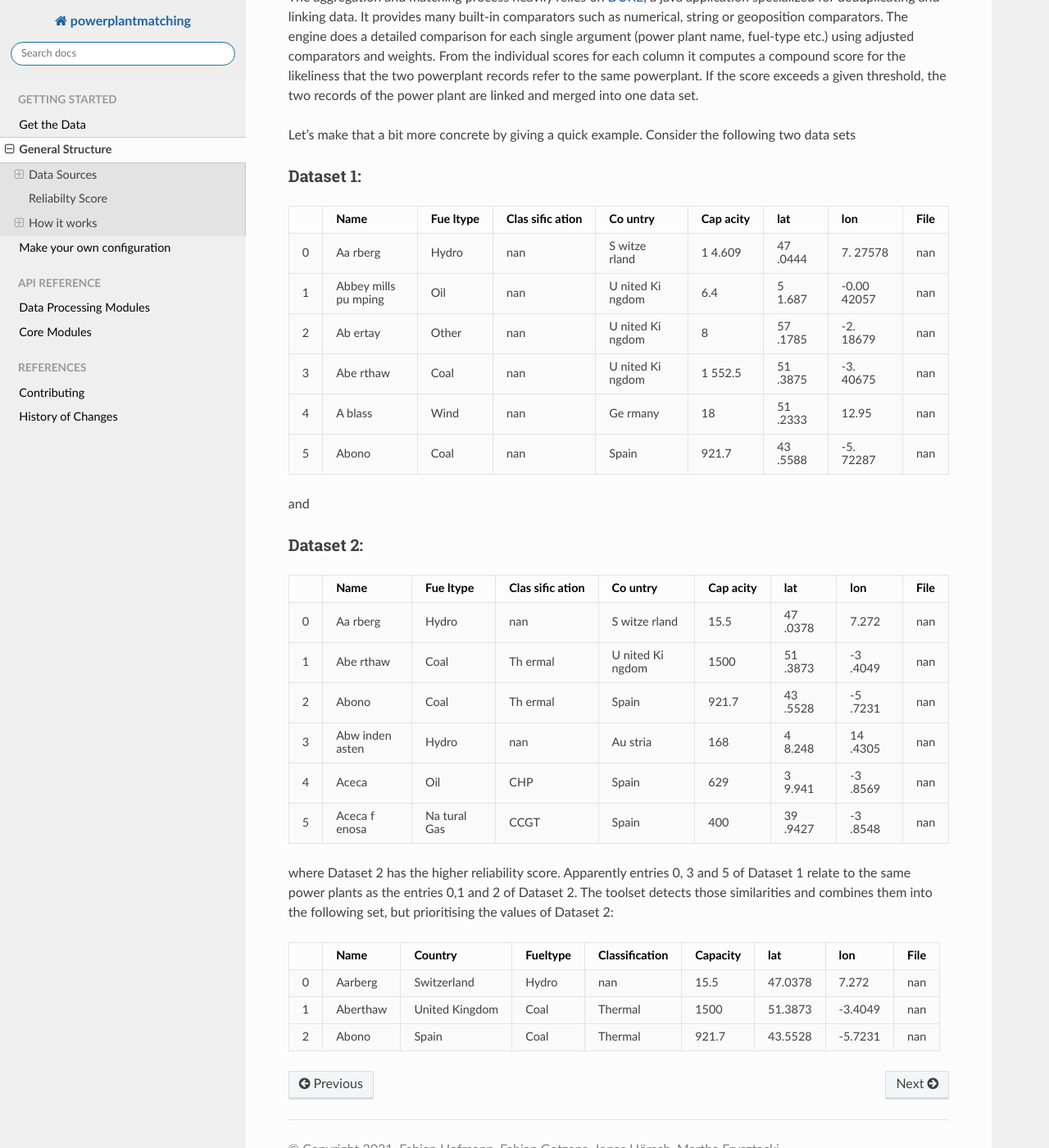
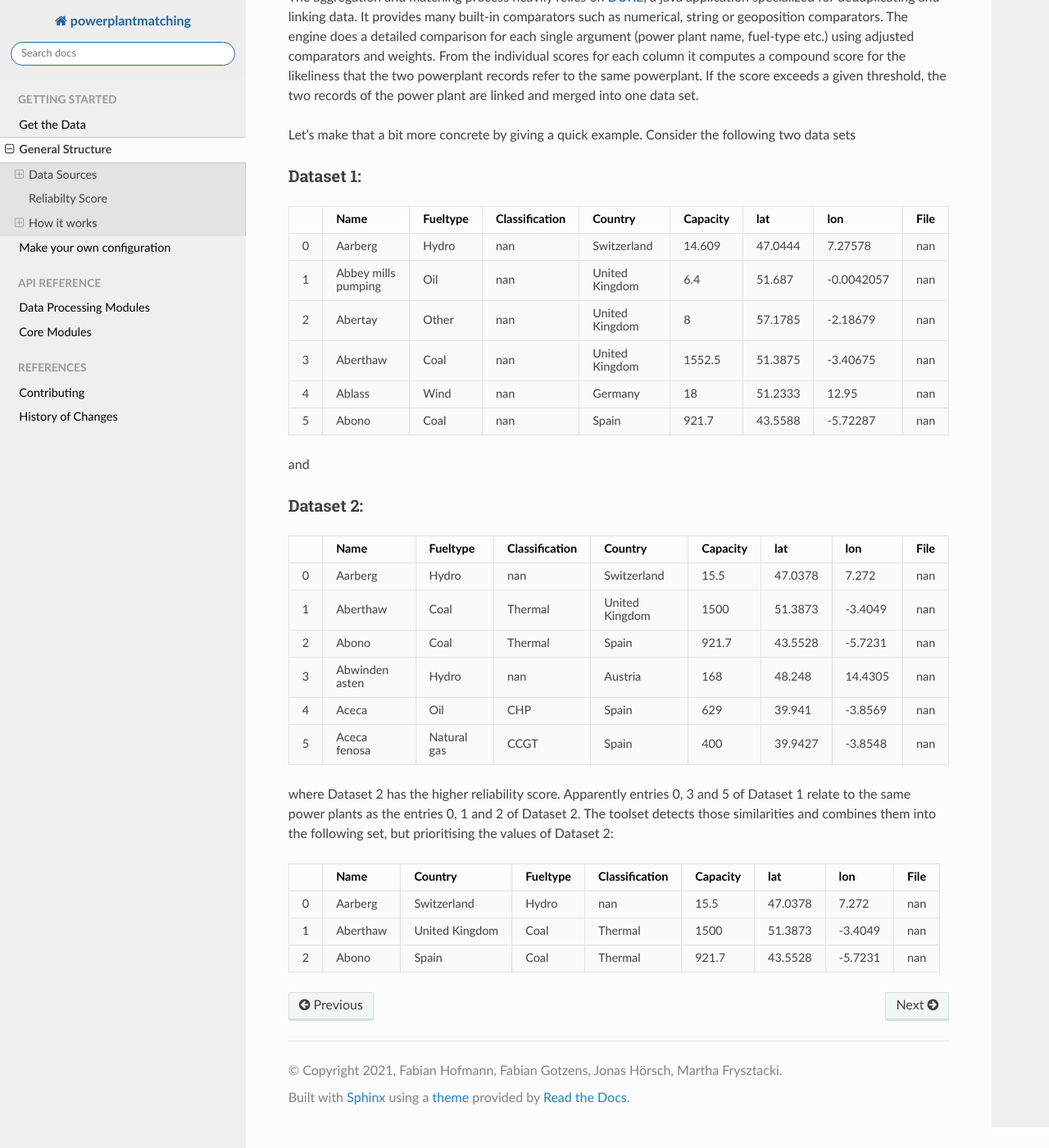
Before and after one commit to PyPSA/powerplantmatching, a Sphinx documentation site: the page built from doc/basics.rst, in a window 1280 px wide and 1400 px high, scrolled down 2033 px. Shown: the whole window at 82% size. Built offline with Sphinx 7.4.7 and the Read the Docs theme 2.0.0, drawn with Linux system fonts in a browser that asks for light colours; pages that are not in the unit, such as notebooks, are missing from menus.

Commit message:
Fix table formatting in docs
The tight column layout in the source code added incorrect spaces to the rendered tables.

```diff
--- a/doc/basics.rst
+++ b/doc/basics.rst
@@ -132,73 +132,52 @@ the following two data sets
 Dataset 1:
 ~~~~~~~~~~
 
-+---+-------+-------+-------+-------+-------+-------+-------+------+
-|   | Name  | Fue   | Clas  | Co    | Cap   | lat   | lon   | File |
-|   |       | ltype | sific | untry | acity |       |       |      |
-|   |       |       | ation |       |       |       |       |      |
-+===+=======+=======+=======+=======+=======+=======+=======+======+
-| 0 | Aa    | Hydro | nan   | S     | 1     | 47    | 7.    | nan  |
-|   | rberg |       |       | witze | 4.609 | .0444 | 27578 |      |
-|   |       |       |       | rland |       |       |       |      |
-+---+-------+-------+-------+-------+-------+-------+-------+------+
-| 1 | Abbey | Oil   | nan   | U     | 6.4   | 5     | -0.00 | nan  |
-|   | mills |       |       | nited |       | 1.687 | 42057 |      |
-|   | pu    |       |       | Ki    |       |       |       |      |
-|   | mping |       |       | ngdom |       |       |       |      |
-+---+-------+-------+-------+-------+-------+-------+-------+------+
-| 2 | Ab    | Other | nan   | U     | 8     | 57    | -2.   | nan  |
-|   | ertay |       |       | nited |       | .1785 | 18679 |      |
-|   |       |       |       | Ki    |       |       |       |      |
-|   |       |       |       | ngdom |       |       |       |      |
-+---+-------+-------+-------+-------+-------+-------+-------+------+
-| 3 | Abe   | Coal  | nan   | U     | 1     | 51    | -3.   | nan  |
-|   | rthaw |       |       | nited | 552.5 | .3875 | 40675 |      |
-|   |       |       |       | Ki    |       |       |       |      |
-|   |       |       |       | ngdom |       |       |       |      |
-+---+-------+-------+-------+-------+-------+-------+-------+------+
-| 4 | A     | Wind  | nan   | Ge    | 18    | 51    | 12.95 | nan  |
-|   | blass |       |       | rmany |       | .2333 |       |      |
-+---+-------+-------+-------+-------+-------+-------+-------+------+
-| 5 | Abono | Coal  | nan   | Spain | 921.7 | 43    | -5.   | nan  |
-|   |       |       |       |       |       | .5588 | 72287 |      |
-+---+-------+-------+-------+-------+-------+-------+-------+------+
++---+----------+----------+----------------+-------------+----------+---------+------------+------+
+|   | Name     | Fueltype | Classification | Country     | Capacity | lat     | lon        | File |
++===+==========+==========+================+=============+==========+=========+============+======+
+| 0 | Aarberg  | Hydro    | nan            | Switzerland | 14.609   | 47.0444 | 7.27578    | nan  |
++---+----------+----------+----------------+-------------+----------+---------+------------+------+
+| 1 | Abbey    | Oil      | nan            | United      | 6.4      | 51.687  | -0.0042057 | nan  |
+|   | mills    |          |                | Kingdom     |          |         |            |      |
+|   | pumping  |          |                |             |          |         |            |      |
++---+----------+----------+----------------+-------------+----------+---------+------------+------+
+| 2 | Abertay  | Other    | nan            | United      | 8        | 57.1785 | -2.18679   | nan  |
+|   |          |          |                | Kingdom     |          |         |            |      |
++---+----------+----------+----------------+-------------+----------+---------+------------+------+
+| 3 | Aberthaw | Coal     | nan            | United      | 1552.5   | 51.3875 | -3.40675   | nan  |
+|   |          |          |                | Kingdom     |          |         |            |      |
++---+----------+----------+----------------+-------------+----------+---------+------------+------+
+| 4 | Ablass   | Wind     | nan            | Germany     | 18       | 51.2333 | 12.95      | nan  |
++---+----------+----------+----------------+-------------+----------+---------+------------+------+
+| 5 | Abono    | Coal     | nan            | Spain       | 921.7    | 43.5588 | -5.72287   | nan  |
++---+----------+----------+----------------+-------------+----------+---------+------------+------+
 
 and
 
 Dataset 2:
 ~~~~~~~~~~
 
-+---+-------+-------+-------+-------+-------+-------+-------+------+
-|   | Name  | Fue   | Clas  | Co    | Cap   | lat   | lon   | File |
-|   |       | ltype | sific | untry | acity |       |       |      |
-|   |       |       | ation |       |       |       |       |      |
-+===+=======+=======+=======+=======+=======+=======+=======+======+
-| 0 | Aa    | Hydro | nan   | S     | 15.5  | 47    | 7.272 | nan  |
-|   | rberg |       |       | witze |       | .0378 |       |      |
-|   |       |       |       | rland |       |       |       |      |
-+---+-------+-------+-------+-------+-------+-------+-------+------+
-| 1 | Abe   | Coal  | Th    | U     | 1500  | 51    | -3    | nan  |
-|   | rthaw |       | ermal | nited |       | .3873 | .4049 |      |
-|   |       |       |       | Ki    |       |       |       |      |
-|   |       |       |       | ngdom |       |       |       |      |
-+---+-------+-------+-------+-------+-------+-------+-------+------+
-| 2 | Abono | Coal  | Th    | Spain | 921.7 | 43    | -5    | nan  |
-|   |       |       | ermal |       |       | .5528 | .7231 |      |
-+---+-------+-------+-------+-------+-------+-------+-------+------+
-| 3 | Abw   | Hydro | nan   | Au    | 168   | 4     | 14    | nan  |
-|   | inden |       |       | stria |       | 8.248 | .4305 |      |
-|   | asten |       |       |       |       |       |       |      |
-+---+-------+-------+-------+-------+-------+-------+-------+------+
-| 4 | Aceca | Oil   | CHP   | Spain | 629   | 3     | -3    | nan  |
-|   |       |       |       |       |       | 9.941 | .8569 |      |
-+---+-------+-------+-------+-------+-------+-------+-------+------+
-| 5 | Aceca | Na    | CCGT  | Spain | 400   | 39    | -3    | nan  |
-|   | f     | tural |       |       |       | .9427 | .8548 |      |
-|   | enosa | Gas   |       |       |       |       |       |      |
-+---+-------+-------+-------+-------+-------+-------+-------+------+
++---+----------+----------+----------------+-------------+----------+---------+------------+------+
+|   | Name     | Fueltype | Classification | Country     | Capacity | lat     | lon        | File |
++===+==========+==========+================+=============+==========+=========+============+======+
+| 0 | Aarberg  | Hydro    | nan            | Switzerland | 15.5     | 47.0378 | 7.272      | nan  |
++---+----------+----------+----------------+-------------+----------+---------+------------+------+
+| 1 | Aberthaw | Coal     | Thermal        | United      | 1500     | 51.3873 | -3.4049    | nan  |
+|   |          |          |                | Kingdom     |          |         |            |      |
++---+----------+----------+----------------+-------------+----------+---------+------------+------+
+| 2 | Abono    | Coal     | Thermal        | Spain       | 921.7    | 43.5528 | -5.7231    | nan  |
++---+----------+----------+----------------+-------------+----------+---------+------------+------+
+| 3 | Abwinden | Hydro    | nan            | Austria     | 168      | 48.248  | 14.4305    | nan  |
+|   | asten    |          |                |             |          |         |            |      |
++---+----------+----------+----------------+-------------+----------+---------+------------+------+
+| 4 | Aceca    | Oil      | CHP            | Spain       | 629      | 39.941  | -3.8569    | nan  |
++---+----------+----------+----------------+-------------+----------+---------+------------+------+
+| 5 | Aceca    | Natural  | CCGT           | Spain       | 400      | 39.9427 | -3.8548    | nan  |
+|   | fenosa   | gas      |                |             |          |         |            |      |
++---+----------+----------+----------------+-------------+----------+---------+------------+------+
 
 where Dataset 2 has the higher reliability score. Apparently entries 0,
-3 and 5 of Dataset 1 relate to the same power plants as the entries 0,1
+3 and 5 of Dataset 1 relate to the same power plants as the entries 0, 1
 and 2 of Dataset 2. The toolset detects those similarities and combines
 them into the following set, but prioritising the values of Dataset 2:
 
```
